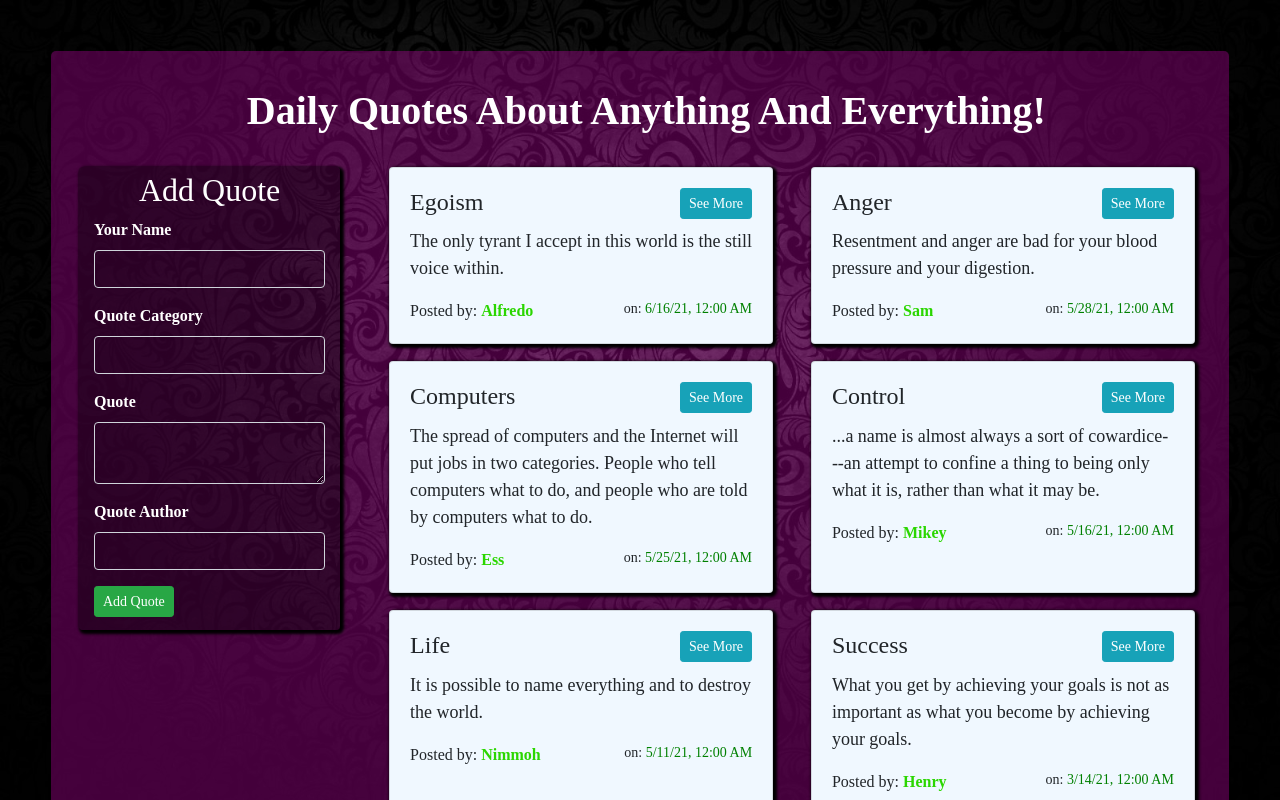
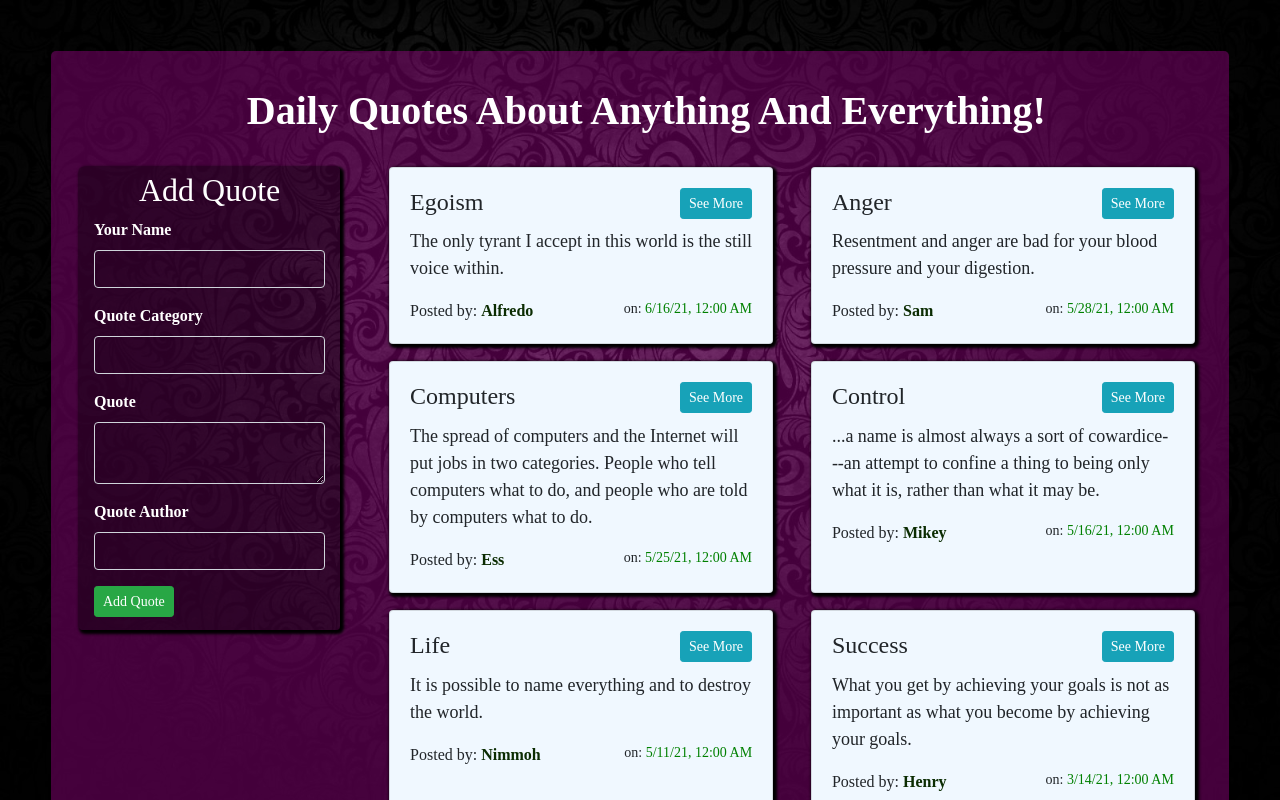
Before and after one commit to TechVictorKE/quotes.io, an Angular app: page / in a window 1280 px wide. Shown: the top 800 px of the page. Built offline with nearby package versions, Linux system fonts and the light colour scheme; a web font is replaced by a local one; what @sweetalert2/ngx-sweetalert2 would draw is missing.

Commit message:
Changed name color

```diff
--- a/src/app/quotes/quotes.component.css
+++ b/src/app/quotes/quotes.component.css
@@ -24,7 +24,7 @@ span{
   padding-bottom: 5%;
 }
 #name{
-  color:rgb(43, 214, 0);
+  color:rgb(11, 44, 2);
   font-weight: 700;
 }
 .all-cards{
```
